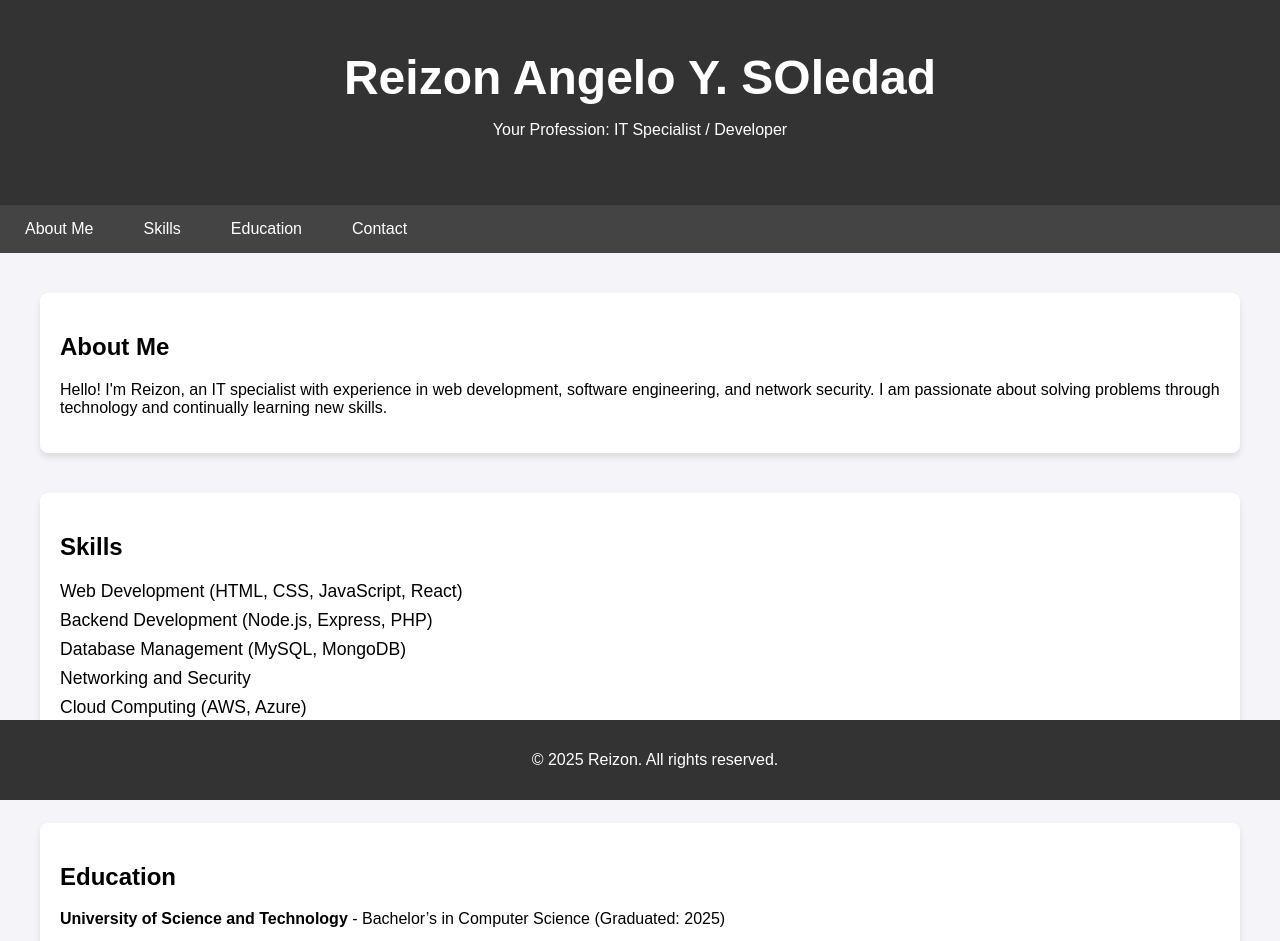
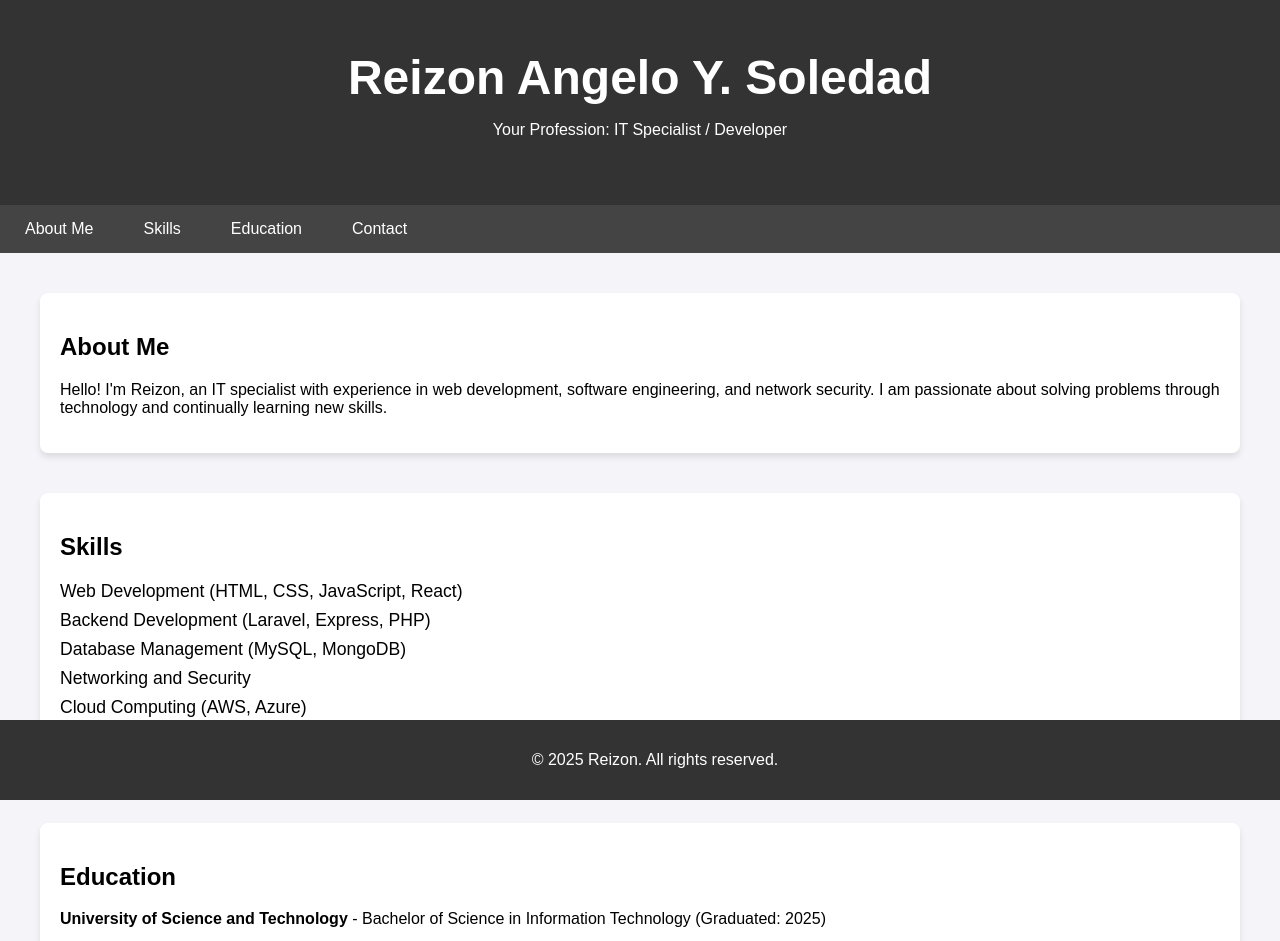
Before and after one commit to Pein303/Reizonsoledad, a plain HTML site: page index.html in a window 1280 px wide. Shown: the top 941 px of the page. Drawn offline with Linux system fonts and the light colour scheme.

Commit message:
Update index.html

```diff
--- a/index.html
+++ b/index.html
@@ -131,7 +131,7 @@
 <body>
 
     <header>
-        <h1>Reizon Angelo Y. SOledad</h1>
+        <h1>Reizon Angelo Y. Soledad</h1>
         <p>Your Profession: IT Specialist / Developer</p>
     </header>
 
@@ -144,7 +144,6 @@
     </nav>
 
     <main>
-        <!-- About Me Section -->
         <section id="about">
             <div class="card">
                 <h2>About Me</h2>
@@ -152,13 +151,12 @@
             </div>
         </section>
 
-        <!-- Skills Section -->
         <section id="skills">
             <div class="card">
                 <h2>Skills</h2>
                 <ul class="skills-list">
                     <li>Web Development (HTML, CSS, JavaScript, React)</li>
-                    <li>Backend Development (Node.js, Express, PHP)</li>
+                    <li>Backend Development (Laravel, Express, PHP)</li>
                     <li>Database Management (MySQL, MongoDB)</li>
                     <li>Networking and Security</li>
                     <li>Cloud Computing (AWS, Azure)</li>
@@ -167,16 +165,14 @@
             </div>
         </section>
 
-        <!-- Education Section -->
         <section id="education">
             <div class="card">
                 <h2>Education</h2>
-                <p><strong>University of Science and Technology</strong> - Bachelor’s in Computer Science (Graduated: 2025)</p>
+                <p><strong>University of Science and Technology</strong> - Bachelor of Science in Information Technology (Graduated: 2025)</p>
                 <p><strong>San Agustin Diocesan Academy</strong> - High School Diploma (Graduated: 2021)</p>
             </div>
         </section>
 
-        <!-- Contact Section -->
         <section id="contact">
             <div class="card">
                 <h2>Contact Me</h2>
```
